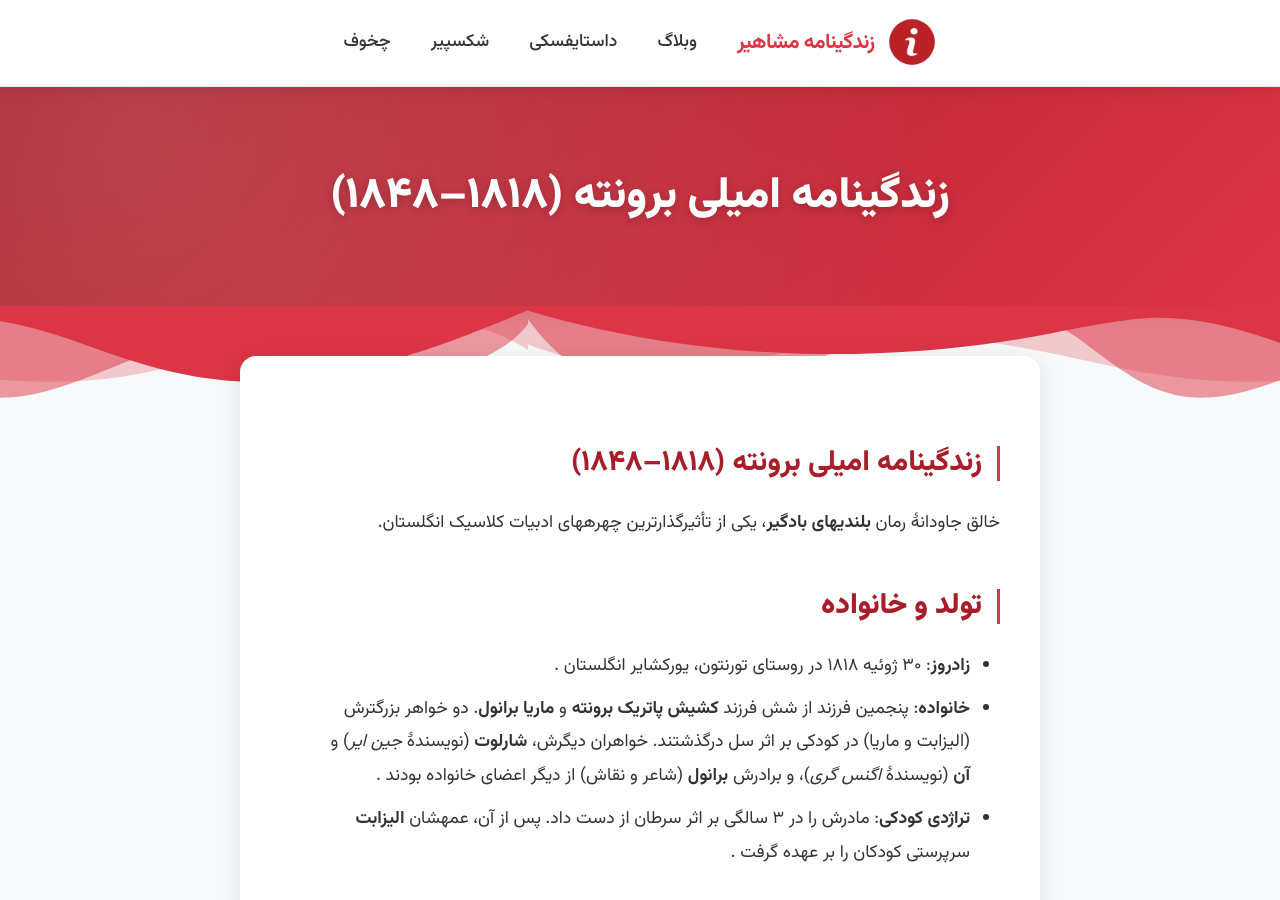
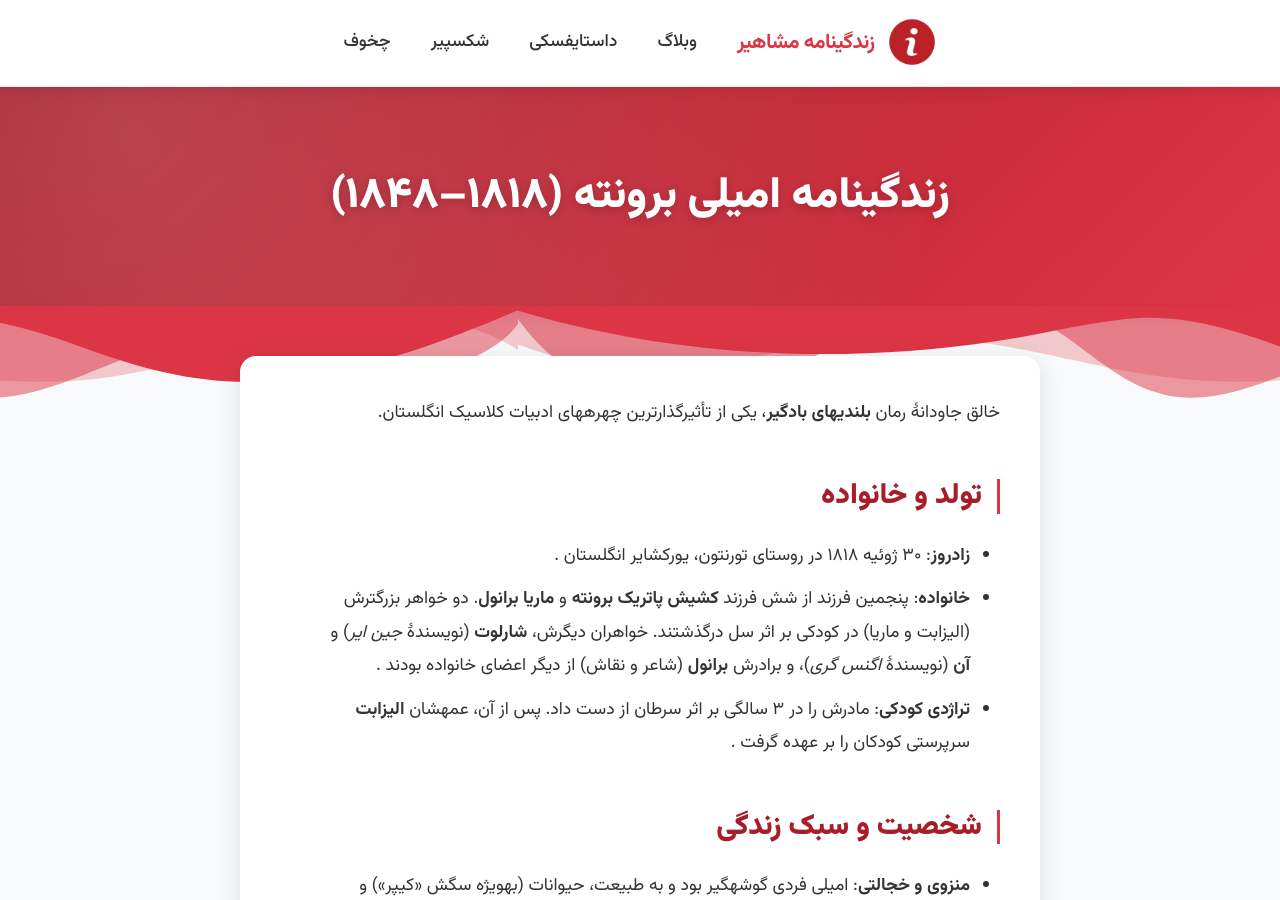
Before and after one commit to darkblog/darkblog.github.io, a Jekyll site: the page built from _posts/2025-6-28-12.md, in a window 1280 px wide and 900 px high. Built offline with Jekyll 4.4.1, drawn with Linux system fonts in a browser that asks for light colours.

Commit message:
Update 2025-6-28-12.md

```diff
--- a/_posts/2025-6-28-12.md
+++ b/_posts/2025-6-28-12.md
@@ -3,7 +3,6 @@ layout: post
 title: زندگینامه امیلی برونته (۱۸۱۸–۱۸۴۸)
 ---
 
-## زندگینامه امیلی برونته (۱۸۱۸–۱۸۴۸)
 خالق جاودانهٔ رمان **بلندیهای بادگیر**، یکی از تأثیرگذارترین چهرههای ادبیات کلاسیک انگلستان.
 
 ## **تولد و خانواده**
```
